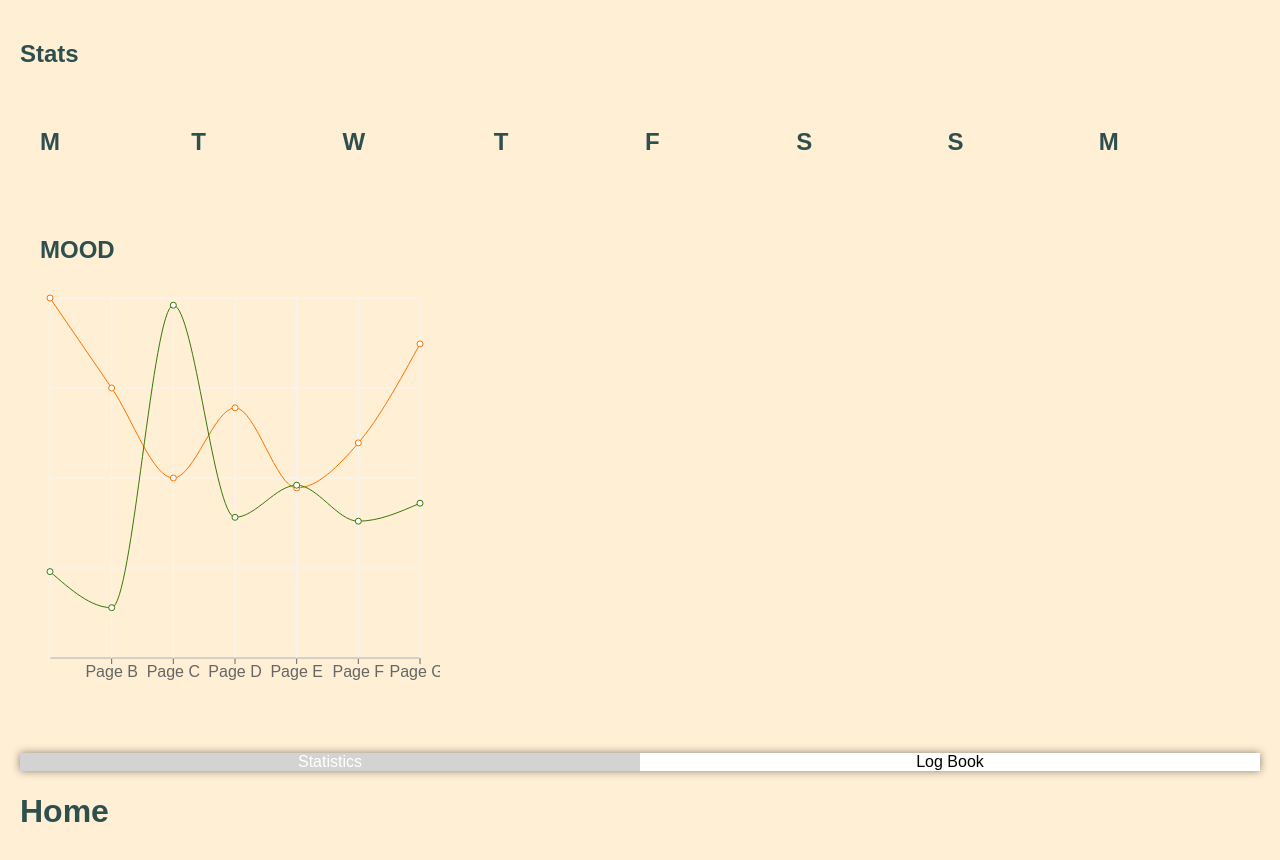
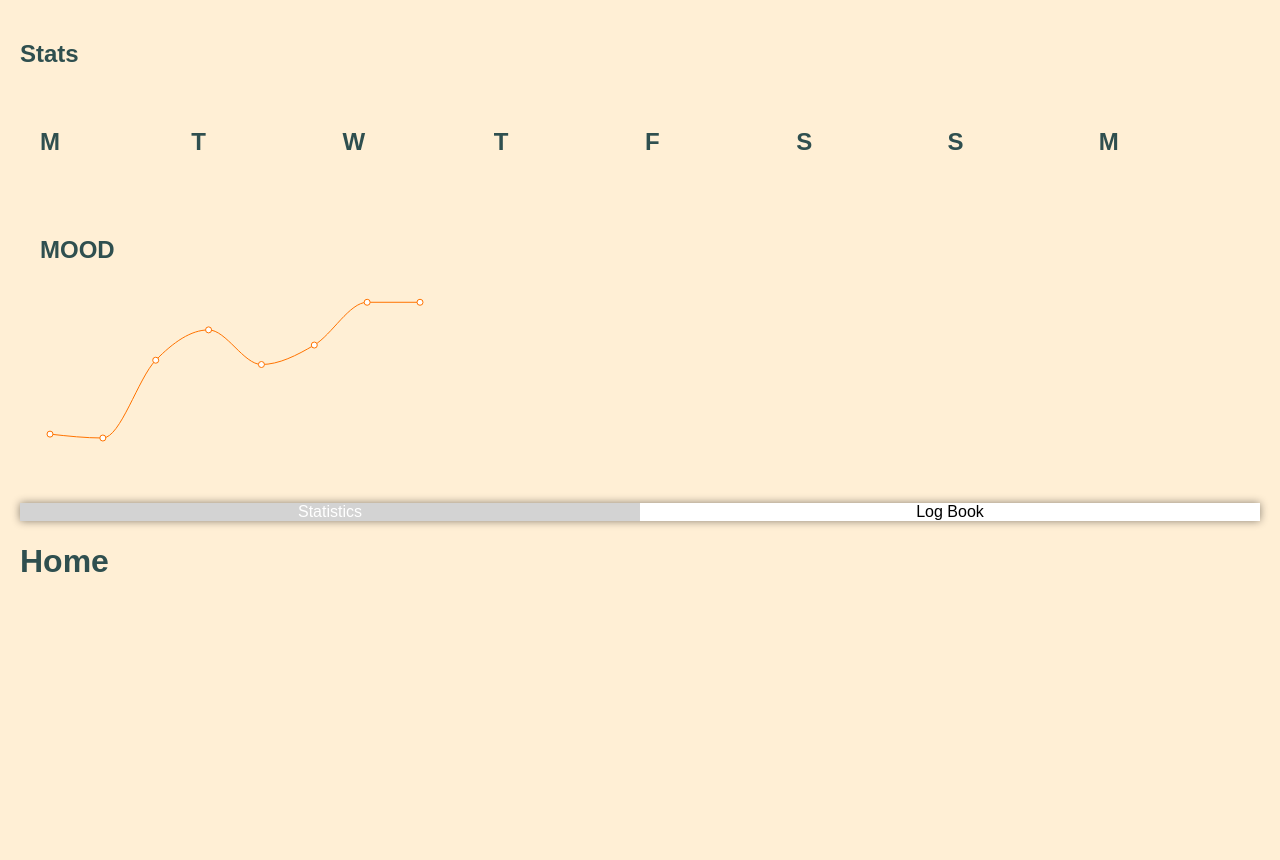
Before and after one commit to sophiewupperman/soul-ution-app, a React (Create React App) app: page / in a window 1280 px wide. Shown: the top 860 px of the page. After the commit the page ends 800 px from the top, so only its background shows below. Built offline with nearby package versions, Linux system fonts and the light colour scheme.

Commit message:
Experiment Line Graph

```diff
--- a/src/stats/MoodStat.js
+++ b/src/stats/MoodStat.js
@@ -9,43 +9,41 @@ const StyledMoodStat = styled.section`
 `
 const data = [
   {
-    name: 'Page A',
-    uv: 4000,
-    pv: 2400,
-    amt: 2400,
+    uv: 100,
+    pv: 1000000,
+    amt: 1000000,
   },
   {
-    name: 'Page B',
-    uv: 3000,
-    pv: 1398,
-    amt: 2210,
+    uv: 0,
+    pv: 0,
+    amt: 0,
   },
   {
-    name: 'Page C',
     uv: 2000,
     pv: 9800,
     amt: 2290,
   },
   {
-    name: 'Page D',
     uv: 2780,
     pv: 3908,
     amt: 2000,
   },
   {
-    name: 'Page E',
     uv: 1890,
     pv: 4800,
     amt: 2181,
   },
   {
-    name: 'Page F',
     uv: 2390,
     pv: 3800,
     amt: 2500,
   },
   {
-    name: 'Page G',
+    uv: 3490,
+    pv: 4300,
+    amt: 2100,
+  },
+  {
     uv: 3490,
     pv: 4300,
     amt: 2100,
@@ -58,15 +56,11 @@ export default function MoodStat() {
       <h2>MOOD</h2>
       <LineChart
         width={400}
-        height={400}
+        height={150}
         data={data}
         margin={{ top: 5, right: 20, left: 10, bottom: 5 }}
       >
-        <XAxis dataKey="name" />
-        <Tooltip />
-        <CartesianGrid stroke="#f5f5f5" />
         <Line type="monotone" dataKey="uv" stroke="#ff7300" yAxisId={0} />
-        <Line type="monotone" dataKey="pv" stroke="#387908" yAxisId={1} />
       </LineChart>
     </StyledMoodStat>
   )
```
